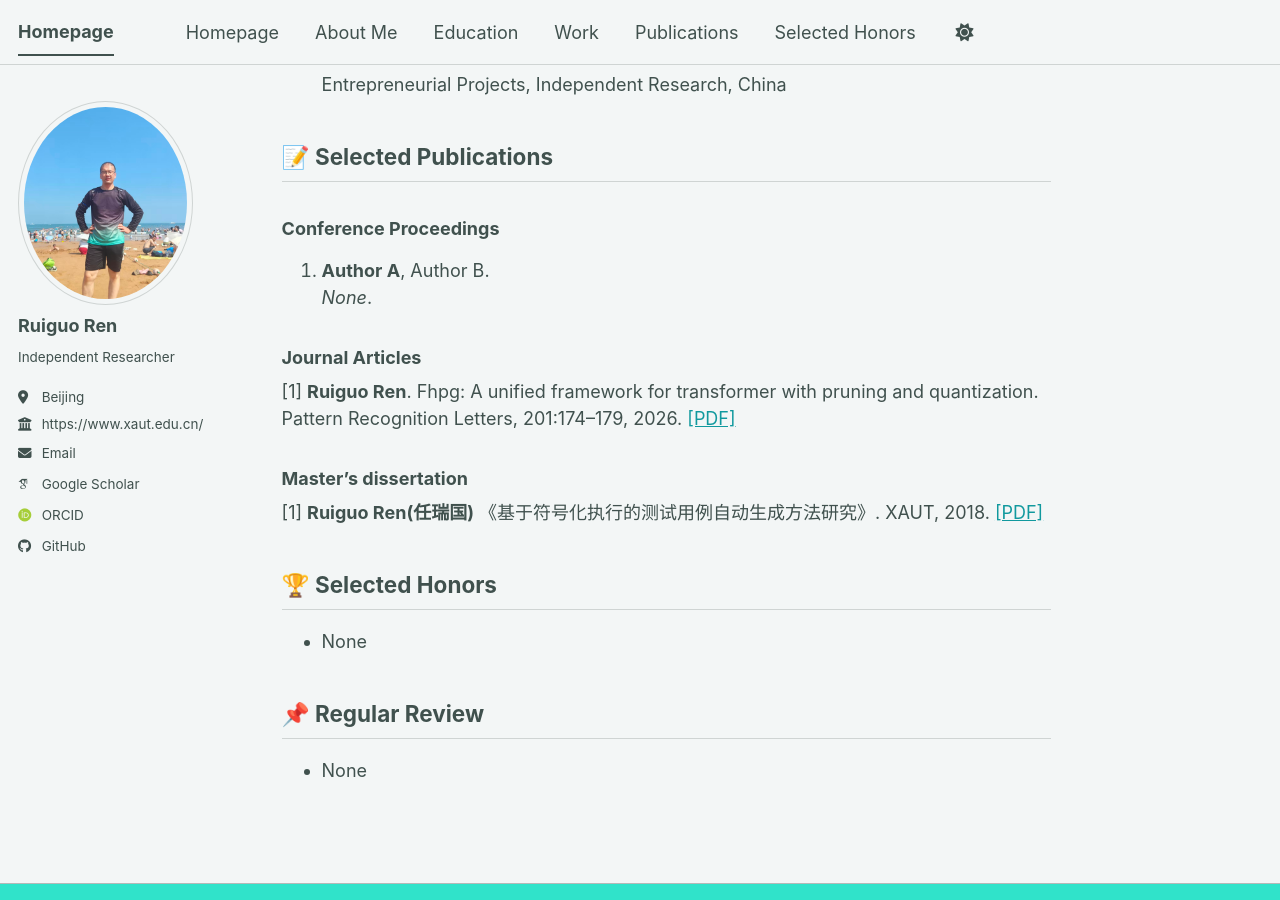
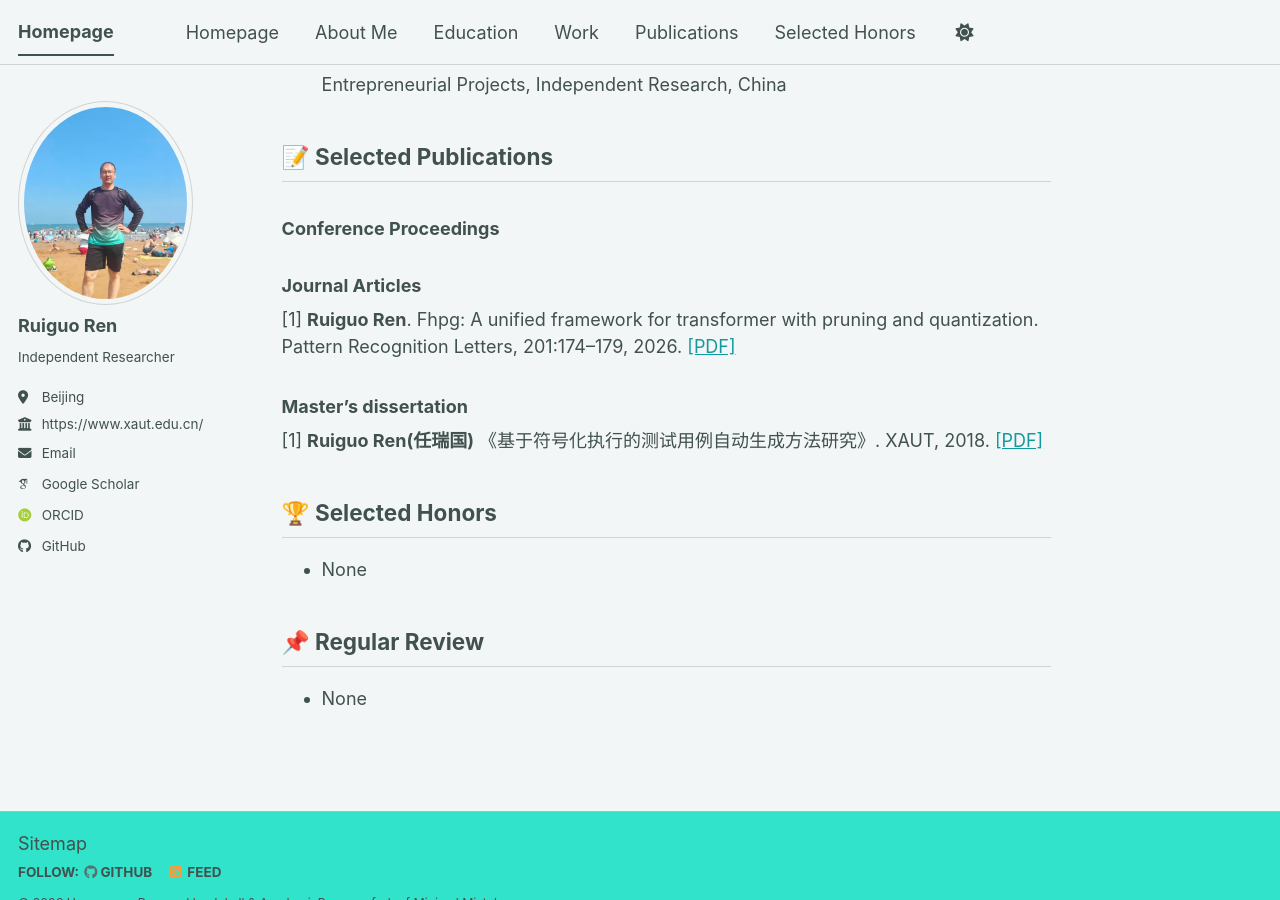
Before and after one commit to rgren-research/rgren-research.github.io, a Jekyll site: the page built from _pages/about.md, in a window 1280 px wide and 900 px high, scrolled down 640 px. Built offline with Jekyll 4.4.1, drawn with Linux system fonts in a browser that asks for light colours; some web fonts are replaced; a script bundle is joined from its source files by our own code; library files that are not in the unit come from our copies.

Commit message:
Update about.md

```diff
--- a/_pages/about.md
+++ b/_pages/about.md
@@ -29,8 +29,6 @@ I am currently a researcher and system developer. My research interests include
 
 ### Conference Proceedings
 
-1. **Author A**, Author B.
-   *None*.
 
 ### Journal Articles
 
```
